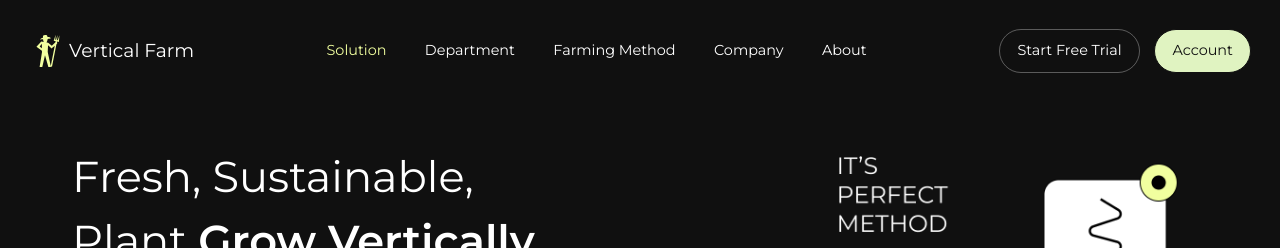
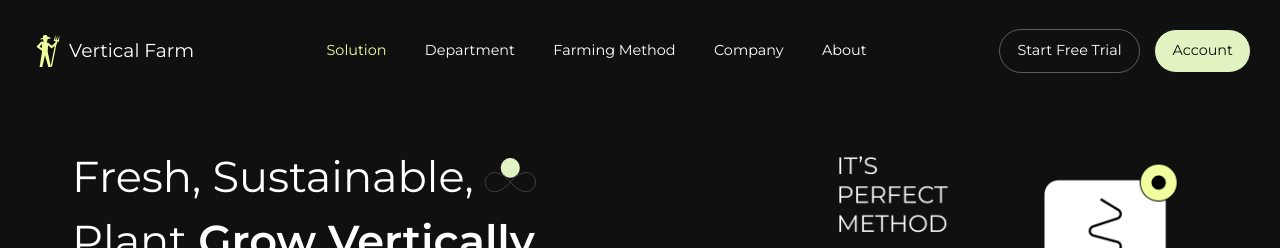
Before and after one commit to Shanu-MERN/vertical-farm, a React (Vite) app: page / in a window 1280 px wide. Shown: the top 248 px of the page. Built offline with nearby package versions, Linux system fonts and the light colour scheme.

Commit message:
add icon in main text

```diff
--- a/src/App.css
+++ b/src/App.css
@@ -72,21 +72,21 @@
 .overlap1 {
   border: 1px solid var(--bg);
   background: url("https://images.meesho.com/images/products/139776826/o9kdd_256.webp");
-  background-size: contain;
+  background-size: cover;
 }
 .overlap2 {
   border: 1px solid var(--bg);
   position: relative;
   right: 1.9rem;
   background: url("https://www.ogdmart.com/attachments/shop_images/1596010638/Money_Plant_In_White_Pot.jpg");
-  background-size: contain;
+  background-size: cover;
 }
 .overlap3 {
   border: 1px solid var(--bg);
   position: relative;
   right: 3.9rem;
   background: url("https://encrypted-tbn0.gstatic.com/images?q=tbn:ANd9GcQvn-0xt6qvSxOLtEcjij2t3miK1IG7Lnd1IhvgwNa-xikhehxOnf44bxSlMLzccP0BAvU&usqp=CAU");
-  background-size: contain;
+  background-size: cover;
 }
 
 .master {
@@ -266,3 +266,8 @@
   font-size: 1.5rem;
   font-weight: 500;
 }
+
+::selection {
+  background-color:var(--ascent-secondary);
+  color: var(--bg);
+}
--- a/src/App.jsx
+++ b/src/App.jsx
@@ -1,8 +1,8 @@
 import "./App.css";
 import { GiFarmer } from "react-icons/gi";
+import { TbLeaf } from "react-icons/tb";
 import masterimg from "./assets/test.png";
-
-import { TbLeaf } from "react-icons/tb";
+import test1 from "./assets/test1.svg";
 
 function App() {
   return (
@@ -27,7 +27,8 @@ function App() {
       <div className="master">
         <div className="left">
           <div className="title">
-            Fresh, Sustainable, <br />
+            Fresh, Sustainable, <img src={test1} style={{ height: "2.3rem" }} />
+            <br />
             Plant <span style={{ fontWeight: "600" }}>Grow Vertically</span>
             <br />
             in{" "}
@@ -91,7 +92,6 @@ function App() {
           </div>
         </div>
       </div>
-
       <div className="consult">
         <div className="farm-start-container">
           <div className="farm-start">
```
Also changed, not shown: src/assets/test1.svg (added).
